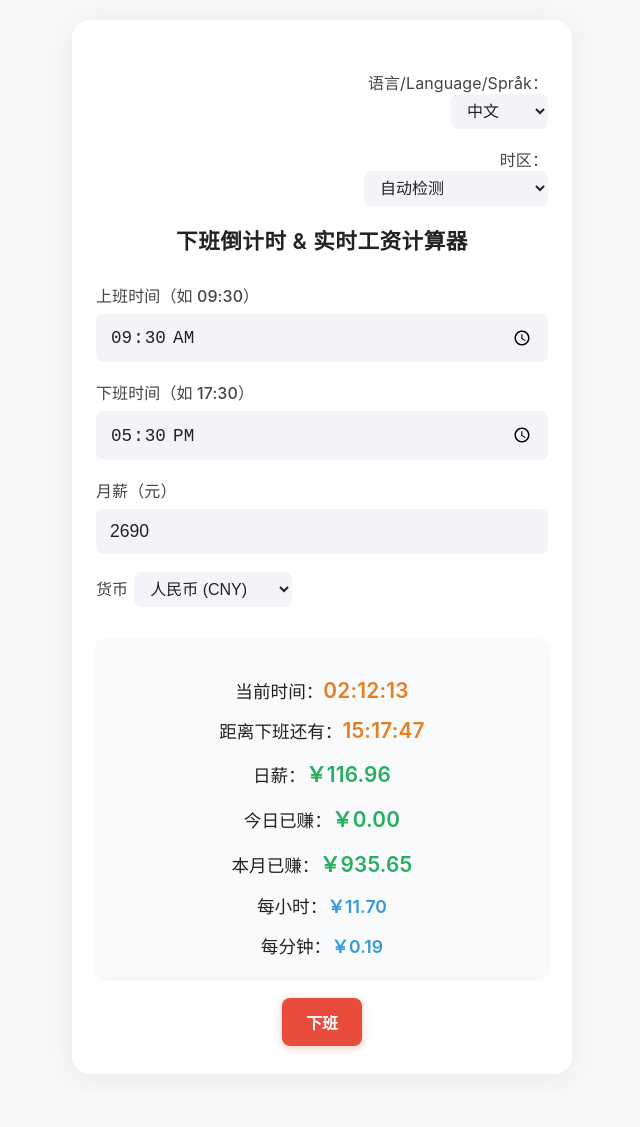
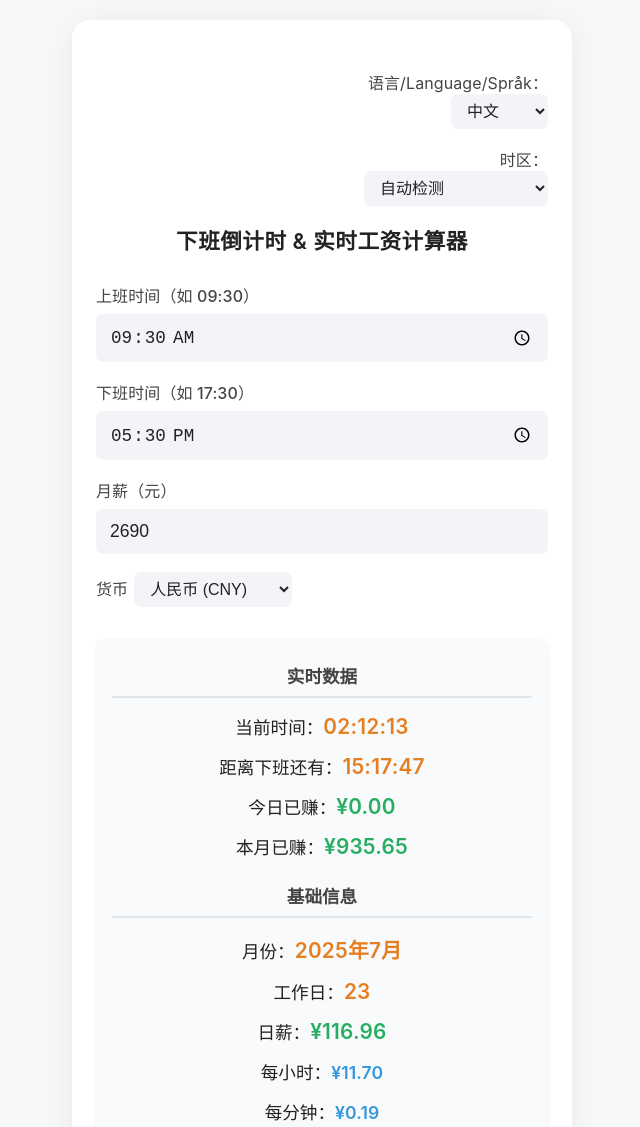
Before and after one commit to yvonneshih/OffDuty-Timer, a plain HTML site: page index.html in a window 1280 px wide. Shown: the top 1127 px of the page, without its empty margins (318-958 px from the left). Before the commit the page ends 1094 px from the top, so only its background shows below. Drawn offline with Linux system fonts and the light colour scheme.

Commit message:
Update index.html

```diff
--- a/index.html
+++ b/index.html
@@ -42,6 +42,22 @@
             font-size: 1.1rem;
             text-align: center;
             box-shadow: 0 1px 4px #0001;
+        }
+        .realtime-section, .fixed-section {
+            margin-bottom: 24px;
+        }
+        .section-title {
+            font-size: 1.1rem;
+            font-weight: 600;
+            color: #444;
+            margin-bottom: 16px;
+            padding-bottom: 8px;
+            border-bottom: 2px solid #e1e5e9;
+            text-align: center;
+        }
+        .row {
+            margin-bottom: 12px;
+            text-align: center;
         }
         .money { color: #27ae60; font-weight: 600; font-size: 1.3rem; letter-spacing: 0.2px; }
         .countdown { color: #e67e22; font-weight: 600; font-size: 1.3rem; letter-spacing: 0.2px; }
@@ -131,6 +147,13 @@
                 padding: 20px 14px 16px 14px;
                 font-size: 1.05rem;
             }
+            .realtime-section, .fixed-section {
+                margin-bottom: 20px;
+            }
+            .section-title {
+                font-size: 1rem;
+                margin-bottom: 12px;
+            }
             .money, .countdown { font-size: 1.25rem; }
         }
 
@@ -218,14 +241,22 @@
         </select>
     </label>
     <div class="result">
-        <div class="row" id="rowCurrentTime">当前时间：<span class="countdown" id="currentTime">--:--:--</span></div>
-        <div class="row" id="rowCountdown">距离下班还有：<span class="countdown" id="countdown">--:--:--</span></div>
-        <div class="row" id="rowDaily">日薪：<span class="money" id="dailySalary">￥0.00</span></div>
-        <div class="row" id="rowToday">今日已赚：<span class="money" id="todayEarned">￥0.00</span></div>
-        <div class="row" id="rowMonth">本月已赚：<span class="money" id="monthEarned">￥0.00</span></div>
-        <div class="row" id="rowHourly">每小时：<span class="salary-rate" id="hourlySalary">￥0.00</span></div>
-        <div class="row" id="rowMinute">每分钟：<span class="salary-rate" id="minuteSalary">￥0.00</span></div>
-        <div class="row" id="rowOvertime" style="display:none;">加班损失：<span class="overtime" id="overtimeLoss">￥0.00</span></div>
+        <div class="realtime-section">
+            <div class="section-title">实时数据</div>
+            <div class="row" id="rowCurrentTime">当前时间：<span class="countdown" id="currentTime">--:--:--</span></div>
+            <div class="row" id="rowCountdown">距离下班还有：<span class="countdown" id="countdown">--:--:--</span></div>
+            <div class="row" id="rowToday">今日已赚：<span class="money" id="todayEarned">¥0.00</span></div>
+            <div class="row" id="rowMonth">本月已赚：<span class="money" id="monthEarned">¥0.00</span></div>
+            <div class="row" id="rowOvertime" style="display:none;">加班损失：<span class="overtime" id="overtimeLoss">¥0.00</span></div>
+        </div>
+        <div class="fixed-section">
+            <div class="section-title">基础信息</div>
+            <div class="row" id="rowMonthInfo">月份：<span class="countdown" id="monthInfo">--</span></div>
+            <div class="row" id="rowWorkdays">工作日：<span class="countdown" id="workdays">--</span></div>
+            <div class="row" id="rowDaily">日薪：<span class="money" id="dailySalary">¥0.00</span></div>
+            <div class="row" id="rowHourly">每小时：<span class="salary-rate" id="hourlySalary">¥0.00</span></div>
+            <div class="row" id="rowMinute">每分钟：<span class="salary-rate" id="minuteSalary">¥0.00</span></div>
+        </div>
     </div>
     <div class="off-duty-toggle">
         <button class="toggle-btn" id="offDutyBtn">我还在上班</button>
@@ -327,6 +358,8 @@ const i18n = {
         currency: '货币',
         currentTime: '当前时间：',
         countdown: '距离下班还有：',
+        monthInfo: '月份：',
+        workdays: '工作日：',
         daily: '日薪：',
         today: '今日已赚：',
         month: '本月已赚：',
@@ -335,9 +368,11 @@ const i18n = {
         overtime: '加班损失：',
         offDutyBtn: '下班',
         offDutyClicked: '已下班',
-        currencySymbol: '￥',
+        currencySymbol: '¥',
         lang: '语言',
-        timezone: '时区'
+        timezone: '时区',
+        realtimeTitle: '实时数据',
+        fixedTitle: '基础信息'
     },
     en: {
         title: 'Off Duty Countdown & Real-time Salary Calculator',
@@ -347,6 +382,8 @@ const i18n = {
         currency: 'Currency',
         currentTime: 'Current time:',
         countdown: 'Time left until off duty:',
+        monthInfo: 'Month:',
+        workdays: 'Workdays:',
         daily: 'Daily salary:',
         today: 'Earned today:',
         month: 'Earned this month:',
@@ -357,7 +394,9 @@ const i18n = {
         offDutyClicked: 'Off Duty',
         currencySymbol: '¥',
         lang: 'Language',
-        timezone: 'Timezone'
+        timezone: 'Timezone',
+        realtimeTitle: 'Real-time Data',
+        fixedTitle: 'Basic Information'
     },
     no: {
         title: 'Nedtelling til arbeidsdag slutt & Lønnskalkulator',
@@ -367,6 +406,8 @@ const i18n = {
         currency: 'Valuta',
         currentTime: 'Nåværende tid:',
         countdown: 'Tid igjen til arbeidsdag slutt:',
+        monthInfo: 'Måned:',
+        workdays: 'Arbeidsdager:',
         daily: 'Daglig lønn:',
         today: 'Tjent i dag:',
         month: 'Tjent denne måneden:',
@@ -377,7 +418,9 @@ const i18n = {
         offDutyClicked: 'Av jobb',
         currencySymbol: '¥',
         lang: 'Språk',
-        timezone: 'Tidssone'
+        timezone: 'Tidssone',
+        realtimeTitle: 'Sanntidsdata',
+        fixedTitle: 'Grunnleggende informasjon'
     }
 };
 
@@ -388,6 +431,8 @@ function setLang(lang) {
     document.getElementById('labelSalary').childNodes[0].textContent = i18n[lang].salary;
     document.getElementById('labelCurrency').childNodes[0].textContent = i18n[lang].currency;
     document.getElementById('timezoneLabel').textContent = i18n[lang].timezone + '：';
+    document.getElementById('rowMonthInfo').childNodes[0].textContent = i18n[lang].monthInfo;
+    document.getElementById('rowWorkdays').childNodes[0].textContent = i18n[lang].workdays;
     document.getElementById('rowCurrentTime').childNodes[0].textContent = i18n[lang].currentTime;
     document.getElementById('rowCountdown').childNodes[0].textContent = i18n[lang].countdown;
     document.getElementById('rowDaily').childNodes[0].textContent = i18n[lang].daily;
@@ -396,6 +441,10 @@ function setLang(lang) {
     document.getElementById('rowHourly').childNodes[0].textContent = i18n[lang].hourly;
     document.getElementById('rowMinute').childNodes[0].textContent = i18n[lang].minute;
     document.getElementById('rowOvertime').childNodes[0].textContent = i18n[lang].overtime;
+
+    // 更新区域标题
+    document.querySelectorAll('.section-title')[0].textContent = i18n[lang].realtimeTitle;
+    document.querySelectorAll('.section-title')[1].textContent = i18n[lang].fixedTitle;
 
     // 更新时区选项的文本
     const timezoneSelect = document.getElementById('timezoneSelect');
@@ -432,7 +481,7 @@ let offDutyClickTime = null;
 
 // 货币配置
 const currencyConfig = {
-    CNY: { symbol: '￥', rate: 1.0 },
+    CNY: { symbol: '¥', rate: 1.0 },
     USD: { symbol: '$', rate: 0.14 },
     EUR: { symbol: '€', rate: 0.13 },
     NOK: { symbol: 'kr', rate: 1.5 },
@@ -492,6 +541,8 @@ function update() {
     if (!start || !end || salary <= 0) {
         document.getElementById('currentTime').textContent = now.toLocaleTimeString('zh-CN', { hour12: false });
         document.getElementById('countdown').textContent = '--:--:--';
+        document.getElementById('monthInfo').textContent = now.toLocaleDateString('zh-CN', { year: 'numeric', month: 'long' });
+        document.getElementById('workdays').textContent = getMonthWorkDays();
         document.getElementById('dailySalary').textContent = currencyInfo.symbol + '0.00';
         document.getElementById('todayEarned').textContent = currencyInfo.symbol + '0.00';
         document.getElementById('monthEarned').textContent = currencyInfo.symbol + '0.00';
@@ -596,6 +647,10 @@ function update() {
     }
     document.getElementById('monthEarned').textContent = currencyInfo.symbol + earned.toFixed(2);
 
+    // 显示月份和工作日信息
+    document.getElementById('monthInfo').textContent = now.toLocaleDateString('zh-CN', { year: 'numeric', month: 'long' });
+    document.getElementById('workdays').textContent = getMonthWorkDays();
+
     // 显示当前时间
     document.getElementById('currentTime').textContent = now.toLocaleTimeString('zh-CN', { hour12: false });
 }
```
